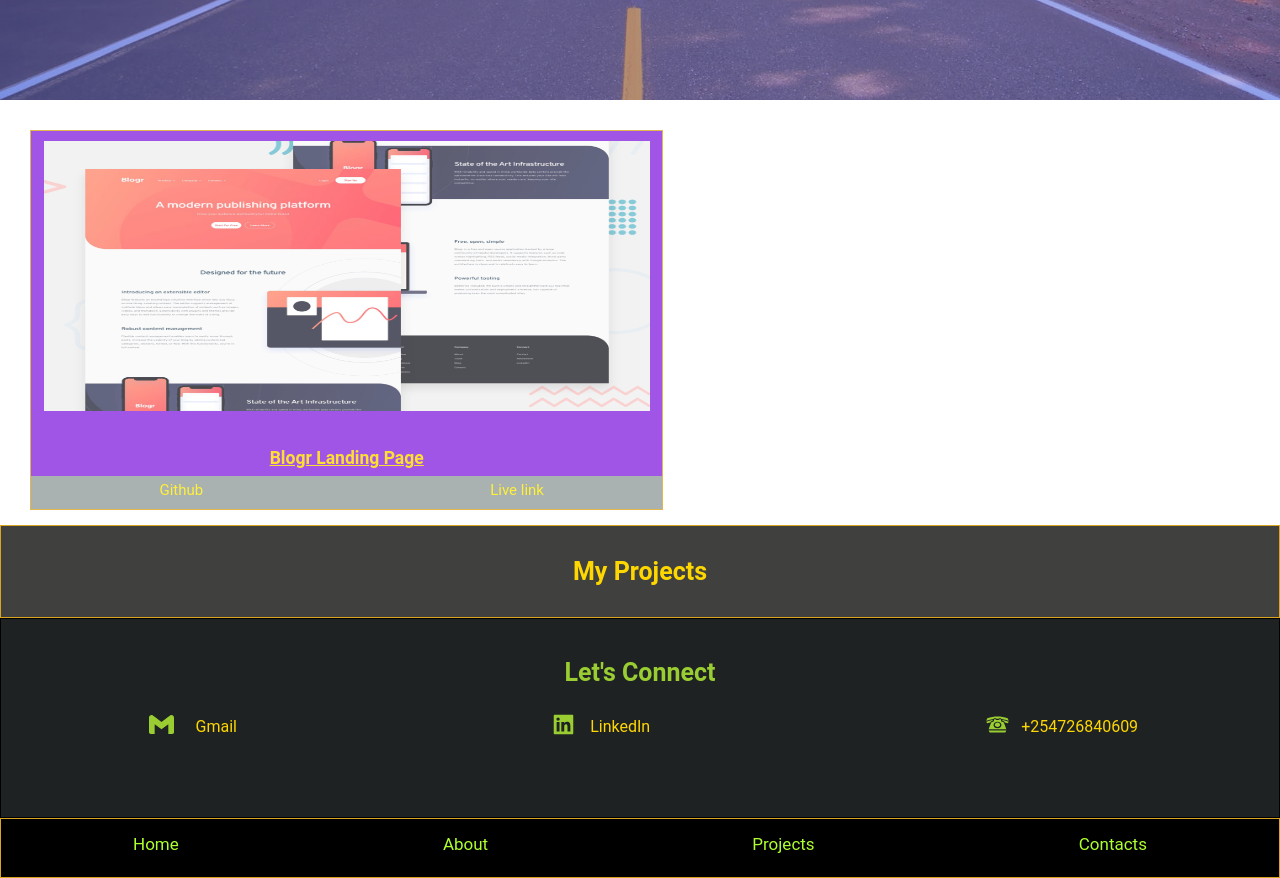
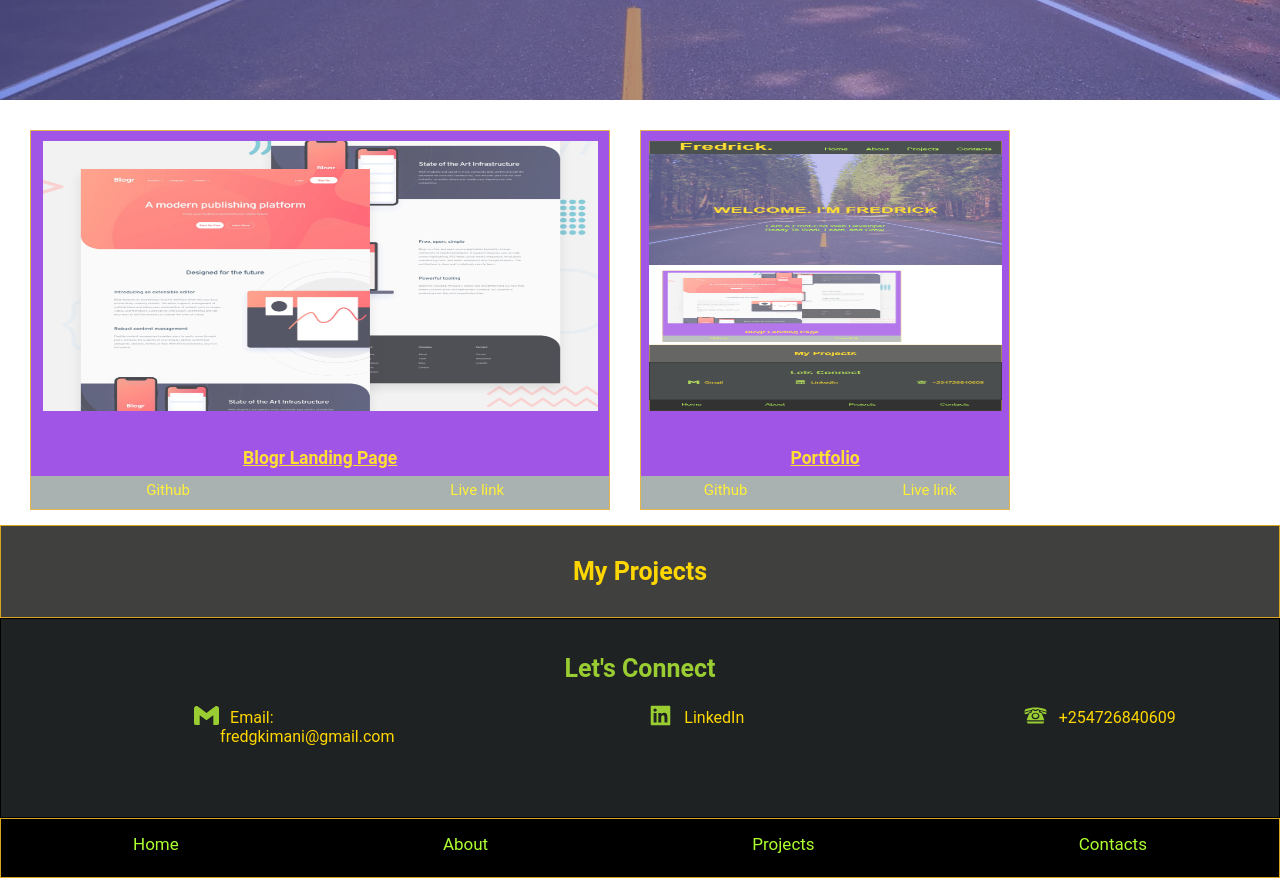
Before and after one commit to stormFred/Portfolio, a React (Create React App) app: page / in a window 1280 px wide. Shown: the part 560-1438 px from the top of the page. Built offline with nearby package versions, Linux system fonts and the light colour scheme.

Commit message:
propsprojects update

```diff
--- a/src/components/App.js
+++ b/src/components/App.js
@@ -9,6 +9,7 @@ import Connect from './Connect'
 import Footer from './Footer'
 import '../styles.css'
 import blogr from '../Images/desktop-preview.jpg'
+import portfolio from '../Images/project-screenshot.png'
 
 export const PortfolioContext = React.createContext()
 
@@ -44,4 +45,11 @@ const MYPROJECTS = [
 		liveLink: 'https://stormfred.github.io/Blogr-Landing-Page/',
 		imgSource: `${blogr}`,
 	},
+	{
+		id: 2,
+		name: 'Portfolio',
+		gitLink: 'https://github.com/stormFred/Portfolio',
+		liveLink: 'https://stormfred-portfolio.netlify.app',
+		imgSource: `${portfolio}`,
+	},
 ]
--- a/src/components/Connect.js
+++ b/src/components/Connect.js
@@ -16,8 +16,8 @@ export default function Connect() {
 							<SiGmail className="gmail-icon icon" />
 						</div>
 						<div className="link-container">
-							<a href="gmail" className="connect-link link">
-								Gmail
+							<a href="#Gmail" className="connect-link link">
+								Email: fredgkimani@gmail.com
 							</a>
 						</div>
 					</div>
@@ -26,7 +26,9 @@ export default function Connect() {
 							<AiFillLinkedin className="linkedin-icon icon" />
 						</div>
 						<div className="link-container">
-							<a href="linkedin" className="connect-link link">
+							<a
+								href="https://www.linkedin.com/in/fredrick-gichuhi-7a5987212/"
+								className="connect-link link">
 								LinkedIn
 							</a>
 						</div>
@@ -36,7 +38,7 @@ export default function Connect() {
 							<GiRotaryPhone className="phone-icon icon" />
 						</div>
 						<div className="link-container">
-							<a href="gmail" className="connect-link link">
+							<a href="phone" className="connect-link link">
 								+254726840609
 							</a>
 						</div>
```
Also changed, not shown: 1 other file (tests, documents, lock files or other folders).
